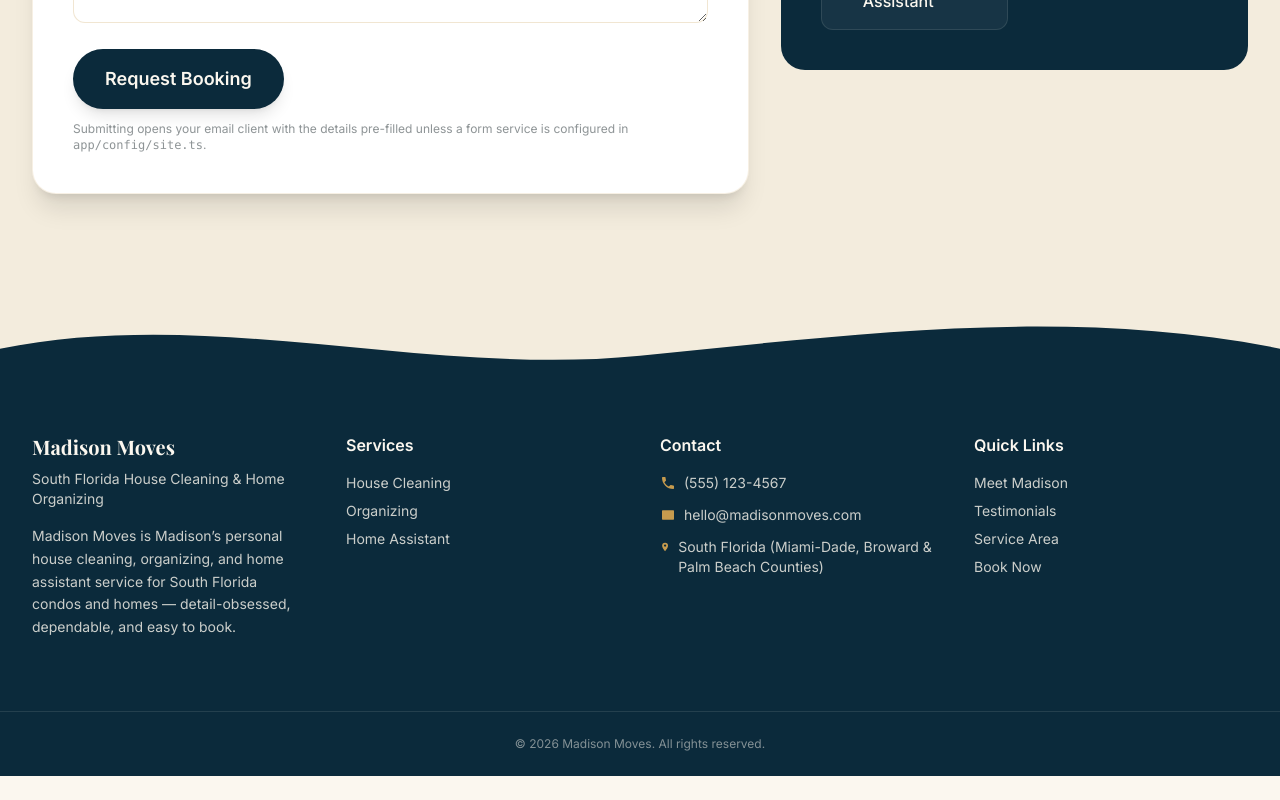
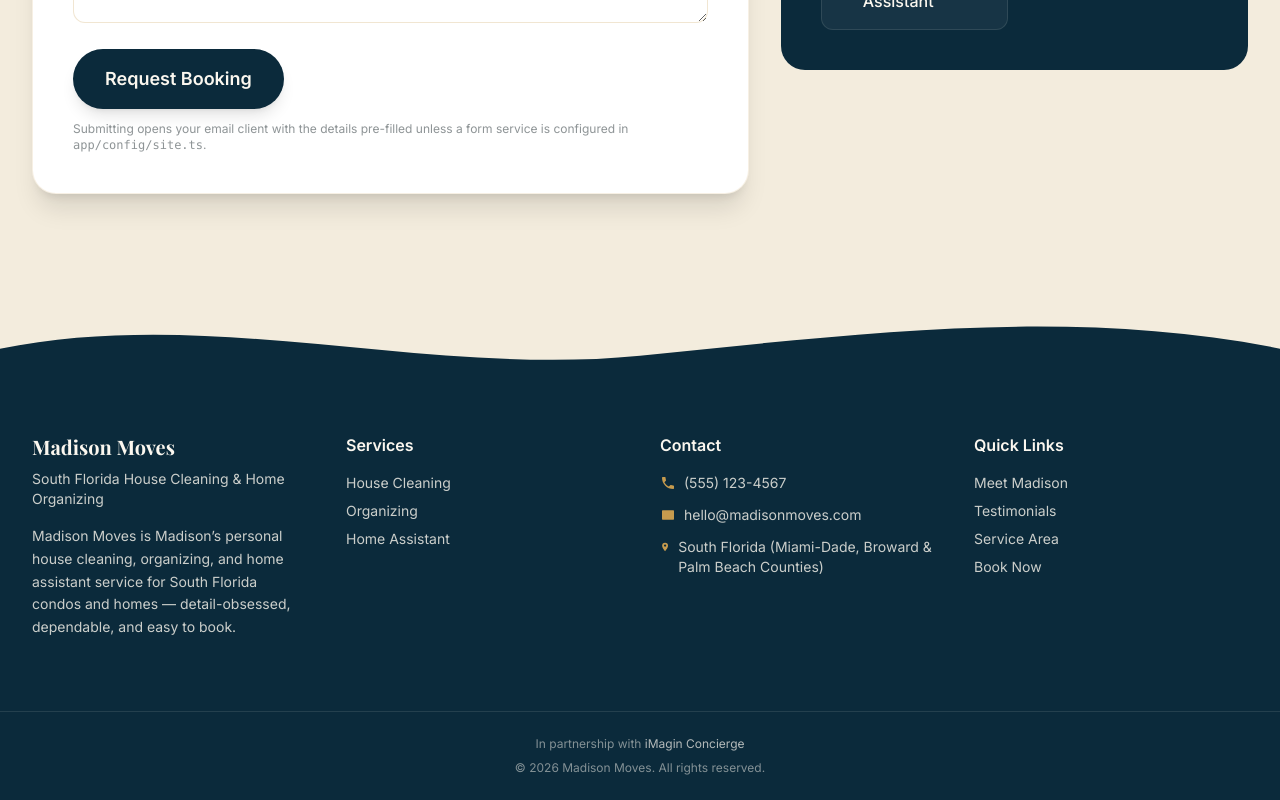
Before and after one commit to isaacmagin78-ops/I.Magin-island-repair-, a Next.js app: page / in a window 1280 px wide. Shown: the part 4379-5179 px from the top of the page. Before the commit the page ends 5155 px from the top, so only its background shows below. Built offline with nearby package versions, Linux system fonts and the light colour scheme; a web font is replaced by a local one.

Commit message:
Add iMagin Concierge partnership credit to footer
Madison Moves is independent but works with iMagin Concierge, so add a
small, non-intrusive credit line above the copyright. Configurable via
app/config/site.ts (partner.name / partner.url); clearing partner.name
hides the line entirely.

```diff
--- a/app/components/Footer.tsx
+++ b/app/components/Footer.tsx
@@ -75,7 +75,24 @@ export default function Footer() {
         </div>
       </div>
 
-      <div className="border-t border-cream/10 py-6">
+      <div className="border-t border-cream/10 py-6 space-y-2">
+        {siteConfig.partner.name && (
+          <p className="text-center text-xs text-cream/50 px-4">
+            In partnership with{' '}
+            {siteConfig.partner.url ? (
+              <a
+                href={siteConfig.partner.url}
+                target="_blank"
+                rel="noopener noreferrer"
+                className="text-brass hover:underline"
+              >
+                {siteConfig.partner.name}
+              </a>
+            ) : (
+              <span className="text-cream/70">{siteConfig.partner.name}</span>
+            )}
+          </p>
+        )}
         <p className="text-center text-xs text-cream/50 px-4">
           &copy; {year} {siteConfig.businessName}. All rights reserved.
         </p>
--- a/app/config/site.ts
+++ b/app/config/site.ts
@@ -29,6 +29,17 @@ export const siteConfig = {
 
   // Update to your live domain once deployed (used for canonical URLs & schema.org data).
   siteUrl: 'https://madisonmoves.vercel.app',
+
+  /**
+   * PARTNER / AFFILIATE CREDIT
+   * Madison Moves is independent but works with iMagin Concierge. Shown as a
+   * small credit line in the footer. Leave `url` blank to show plain text
+   * instead of a link. Clear `name` entirely to hide the line.
+   */
+  partner: {
+    name: 'iMagin Concierge',
+    url: '',
+  },
 
   contact: {
     // Real phone number in E.164-ish display format. Used for tel:/sms: links.
```
